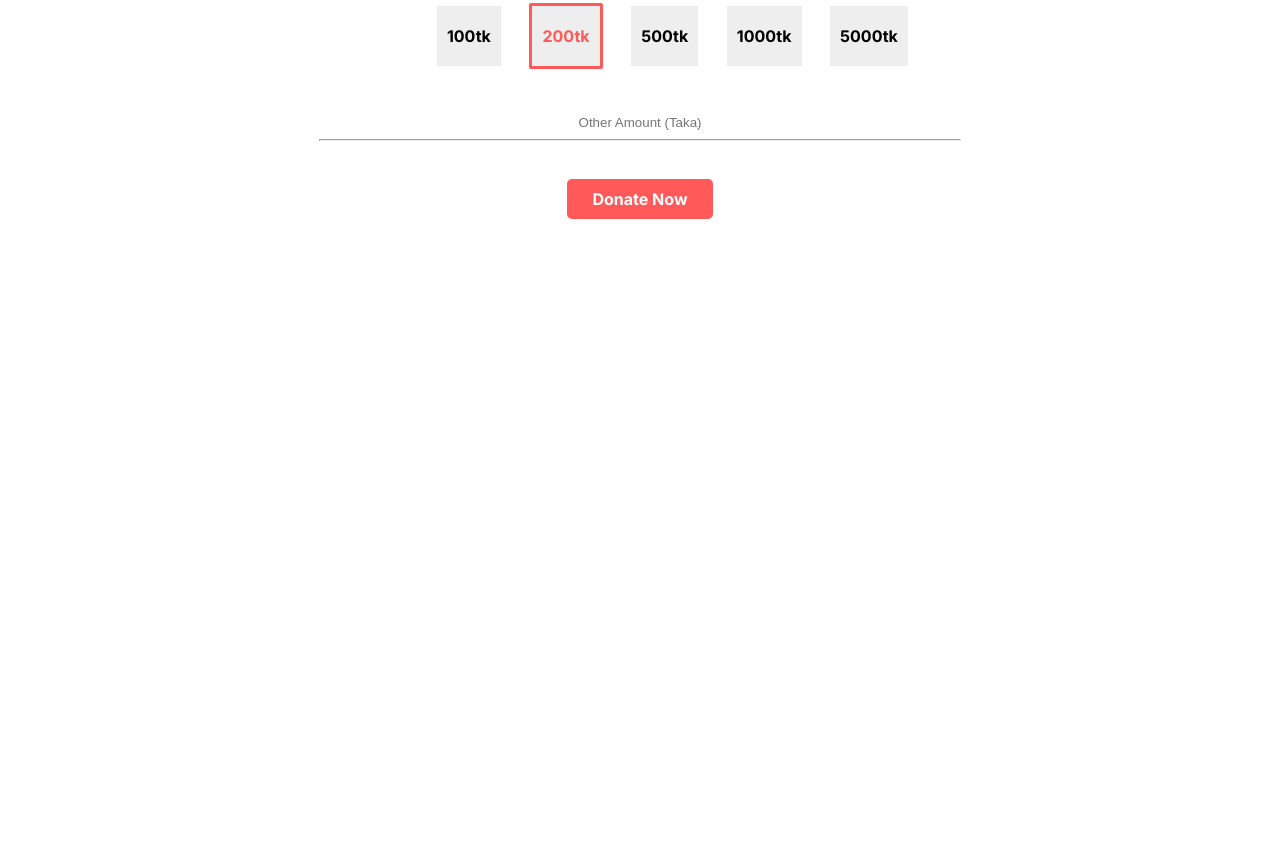
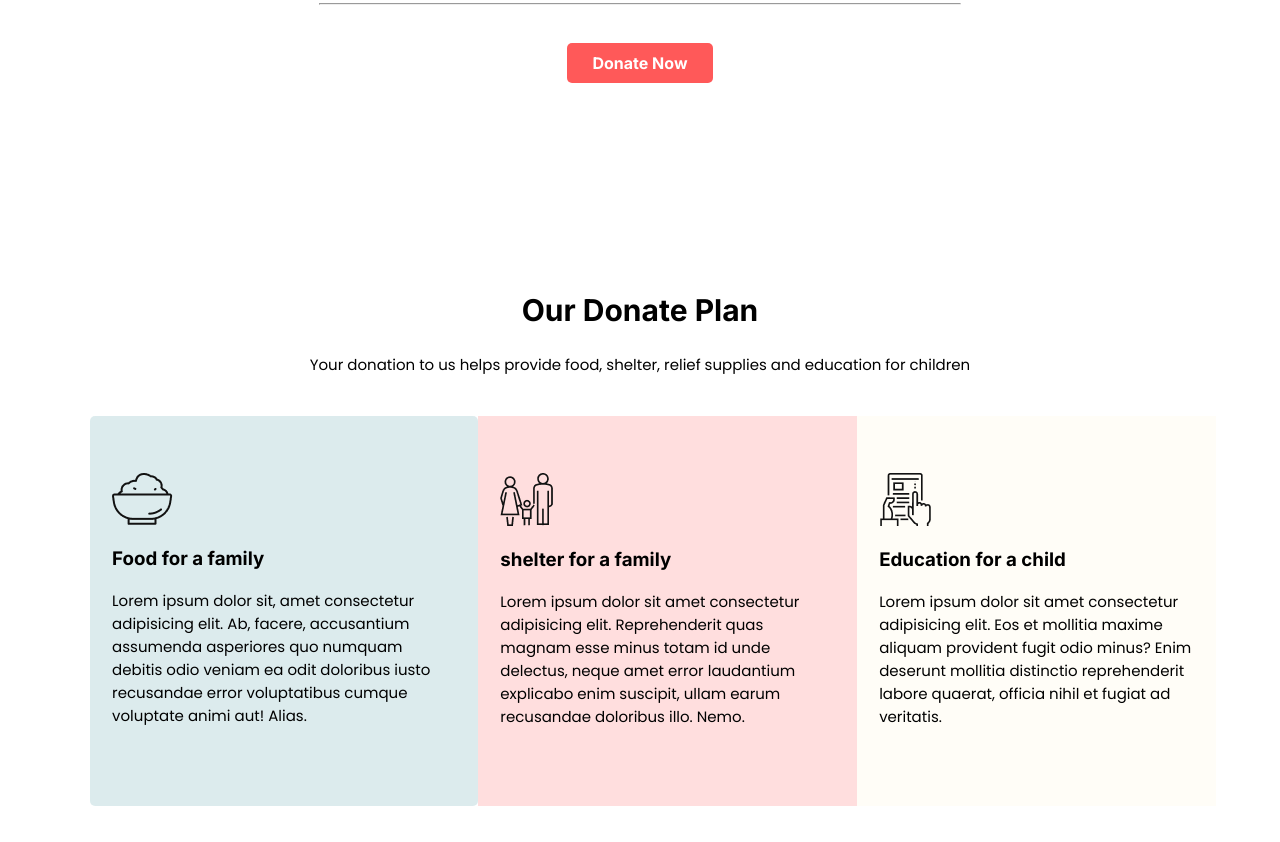
Before and after one commit to risaadodx/donation-website, a plain HTML site: page index.html in a window 1280 px wide. Shown: the part 897-1739 px from the top of the page. Before the commit the page ends 1525 px from the top, so only its background shows below. Drawn offline with Linux system fonts and the light colour scheme.

Commit message:
donate plan added

```diff
--- a/index.html
+++ b/index.html
@@ -44,5 +44,29 @@
         </div>
         </div>
     </section>
+    <!--Our donate plan section start-->
+    <section class="donate-plan">
+        <div>
+            <h2> Our Donate Plan</h2>
+            <p>Your donation to us helps provide food, shelter, relief supplies and education for children</p>
+        </div>
+        <div class="container">
+            <div id="food">
+                <img src="icons/food.png" alt="food">
+                <h3>Food for a family</h3>
+                <p>Lorem ipsum dolor sit, amet consectetur adipisicing elit. Ab, facere, accusantium assumenda asperiores quo numquam debitis odio veniam ea odit doloribus iusto recusandae error voluptatibus cumque voluptate animi aut! Alias.</p>
+            </div>
+            <div id="shelter">
+                <img src="icons/shelter.png" alt="shelter">
+                <h3>shelter for a family</h3>
+                <p>Lorem ipsum dolor sit amet consectetur adipisicing elit. Reprehenderit quas magnam esse minus totam id unde delectus, neque amet error laudantium explicabo enim suscipit, ullam earum recusandae doloribus illo. Nemo.</p>
+            </div>
+            <div id="education">
+                <img src="icons/Frame-1.png" alt="frame1">
+                <h3>Education for a child</h3>
+                <p>Lorem ipsum dolor sit amet consectetur adipisicing elit. Eos et mollitia maxime aliquam provident fugit odio minus? Enim deserunt mollitia distinctio reprehenderit labore quaerat, officia nihil et fugiat ad veritatis.</p>
+            </div>
+        </div>
+    </section>
 </body>
 </html>
--- a/style.css
+++ b/style.css
@@ -4,7 +4,7 @@ body{
 }
 section{
     height: 500px;
-    padding-bottom: 250px;
+    padding-bottom: 50px;
 }
 .top-banner{
     background-image: url(images/Rectangle\ 237.png);
@@ -19,7 +19,7 @@ p{
     font-size: 15px;
 }
 #header-text{
-    margin-top: 15%;
+    margin-top: 10%;
 
 }
 #header-text p{
@@ -32,8 +32,7 @@ p{
     padding-left: 2%;
 }
 .half-width img{
-    width: 80%;
-    padding-top: 8.3%;
+    width: 73.5%;
 
 }
 
@@ -55,8 +54,7 @@ h2{
     display:block;
     text-align: center;
     width: 100%;
-
-
+    padding-top: 5%;
 }
 ul{
     list-style-type: none;
@@ -84,3 +82,35 @@ input{
 input:focus{
     outline: none;
 }
+/*Donate today start */
+.donate-plan{
+    display:block;
+    text-align: center;
+    width: 100%;
+    padding-top: 0;
+}
+.container{
+    display: flex;
+    padding-left: 2%;
+    margin-left: 5%;
+    margin-right: 5%;
+
+}
+#food{
+    background-color:rgb(79, 157, 166, 0.2);
+    text-align: left;
+    padding: 5% 2%;
+    border-radius: 5px;
+
+}
+#shelter{
+    background-color:rgb(255, 89, 89, 0.2);
+    text-align: left;
+    padding: 5% 2%;
+
+}
+#education{
+    background-color:rgb(255, 244, 214, 0.2);
+    text-align: left;
+    padding: 5% 2%;
+}
```
Also changed, not shown: icons/Frame-1.png (added), icons/blood.svg (added), icons/bus.svg (added), icons/clothes.svg (added), icons/food.png (added), icons/icon11.svg (added), icons/icon13.svg (added), icons/icon4.svg (added), icons/icon5.svg (added), icons/icon6.svg (added), icons/icon7.svg (added), icons/icon8.svg (added), icons/icon9.svg (added), icons/medicine.svg (added), 1 more files.
